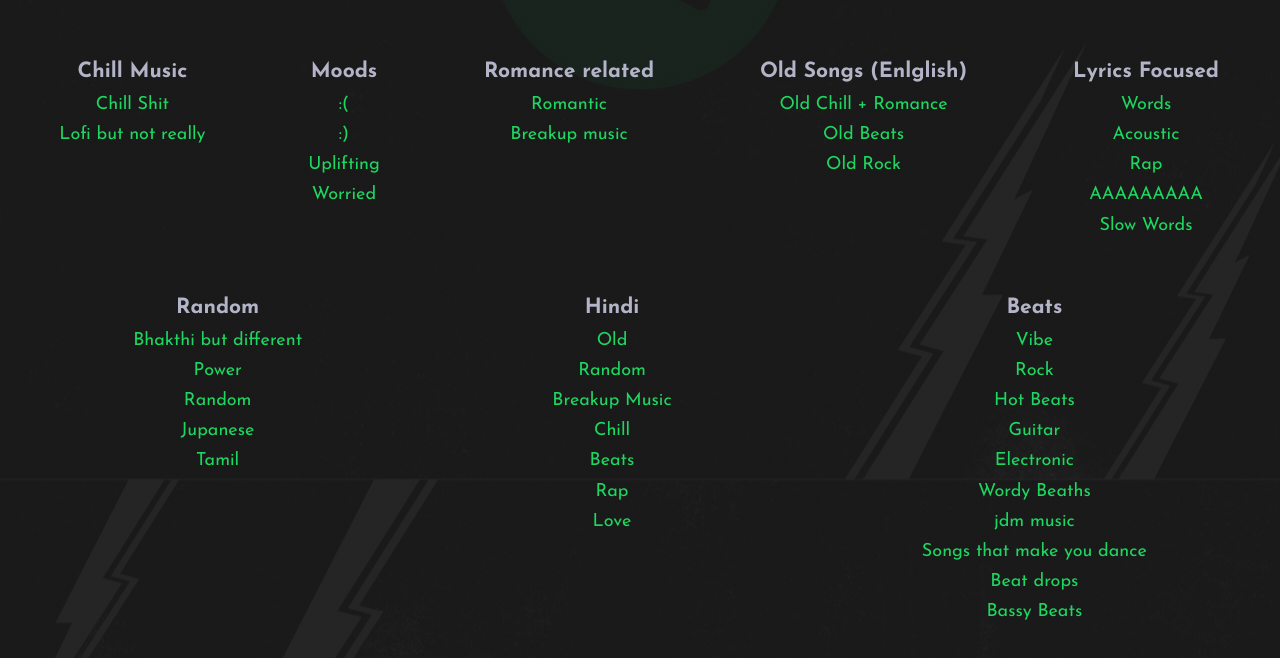
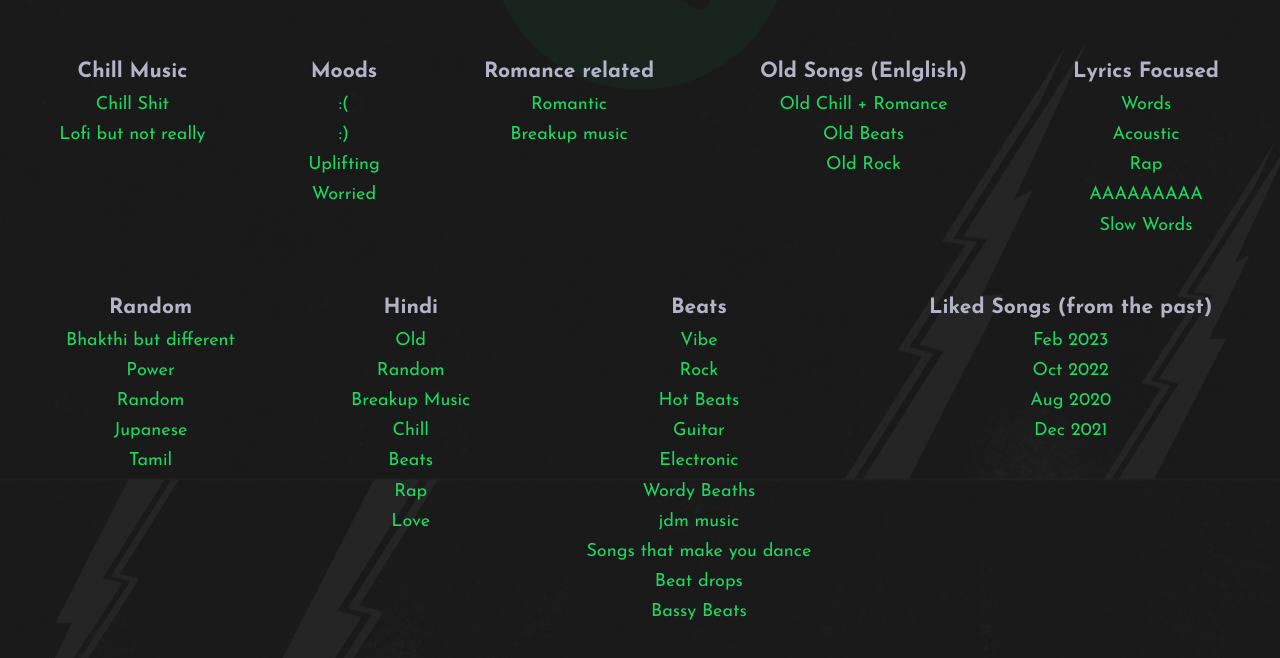
Before and after one commit to poseidon0z/spotify-playlists, a plain HTML site: page index.html in a window 1280 px wide. Shown: the part 781-1439 px from the top of the page. Drawn offline with Linux system fonts and the light colour scheme.

Commit message:
Added final playlists

```diff
--- a/index.html
+++ b/index.html
@@ -295,6 +295,36 @@
           </li>
         </ul>
       </div>
+
+      <div class="playlist-group">
+        <h3>Liked Songs (from the past)</h3>
+        <ul>
+          <li>
+            <a
+              href="https://open.spotify.com/playlist/4WxPjPh30YX633FyQUjrVU?si=1826387eda644a73"
+              >Feb 2023</a
+            >
+          </li>
+          <li>
+            <a
+              href="https://open.spotify.com/playlist/3HY6E45nxE5ybTm4JtDjnd?si=392bdcd5aa9e4151"
+              >Oct 2022</a
+            >
+          </li>
+          <li>
+            <a
+              href="https://open.spotify.com/playlist/2c7V0XysmzFVf5wIuZCxkB?si=158fc7457dae4eb4"
+              >Aug 2020</a
+            >
+          </li>
+          <li>
+            <a
+              href="https://open.spotify.com/playlist/7thGF9ZrQfE36ENZilmc08?si=07f11220fd0d4659"
+              >Dec 2021</a
+            >
+          </li>
+        </ul>
+      </div>
     </section>
   </body>
 </html>
```
